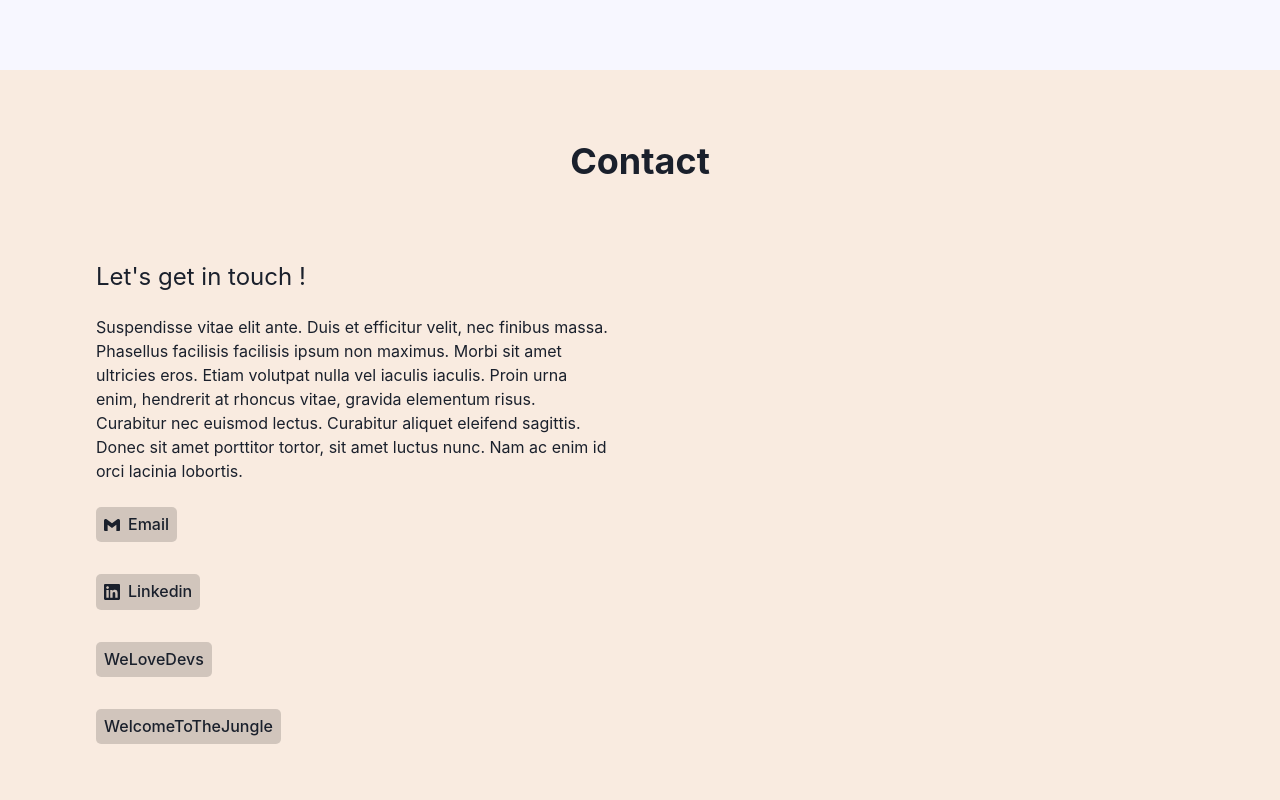
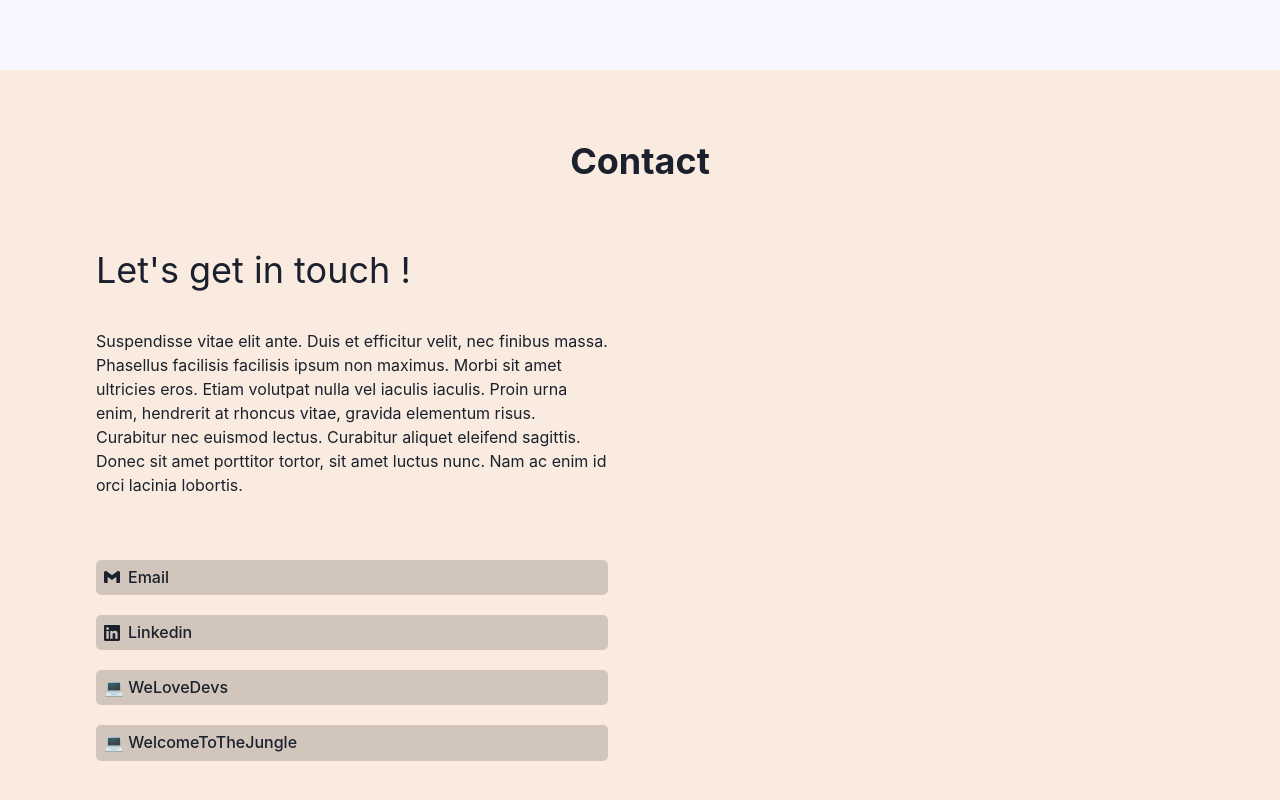
Before and after one commit to Tsuricate/Portfolio, a React (Create React App) app: page / in a window 1280 px wide. Shown: the part 3130-3930 px from the top of the page. Built offline with nearby package versions, Linux system fonts and the light colour scheme.

Commit message:
Fix: Contact page display OK on all devices

```diff
--- a/src/components/ContactContent.js
+++ b/src/components/ContactContent.js
@@ -1,14 +1,20 @@
 import React from 'react';
-import { Flex, Text, SimpleGrid, Stack, Box } from '@chakra-ui/react';
+import { Text, SimpleGrid, Stack, Wrap } from '@chakra-ui/react';
 import SectionContainer from './SectionContainer';
 import SkillTag from './SkillTag';
 
 const ContactContent = () => (
   <SectionContainer bgColor="#F9EBE0" sectionTitle="Contact">
-    <SimpleGrid columns={{ base: 1, lg: 2 }} height="100%">
-      <Flex p={8} direction="column" justifyContent="space-evenly">
-        <Stack direction="column" spacing={{ base: 2, lg: 5 }}>
-          <Text fontSize="2xl">Let&apos;s get in touch !</Text>
+    <SimpleGrid columns={{ base: 1, lg: 2 }} height={{ xl: '100%' }}>
+      <Stack
+        p={{ md: 8 }}
+        direction="column"
+        spacing={{ base: 8, md: 14 }}
+        height={{ xl: '100%' }}
+        justify={{ xl: 'space-evenly' }}
+      >
+        <Stack direction="column" spacing={{ base: 4, md: 8 }}>
+          <Text fontSize={{ base: '2xl', xl: '4xl' }}>Let&apos;s get in touch !</Text>
           <Text>
             Suspendisse vitae elit ante. Duis et efficitur velit, nec finibus massa. Phasellus
             facilisis facilisis ipsum non maximus. Morbi sit amet ultricies eros. Etiam volutpat
@@ -18,21 +24,13 @@ const ContactContent = () => (
             lobortis.
           </Text>
         </Stack>
-        <Stack direction="column" spacing={8}>
-          <Box>
-            <SkillTag name="Email" icon="SiGmail" />
-          </Box>
-          <Box>
-            <SkillTag name="Linkedin" icon="SiLinkedin" />
-          </Box>
-          <Box>
-            <SkillTag name="WeLoveDevs" />
-          </Box>
-          <Box>
-            <SkillTag name="WelcomeToTheJungle" />
-          </Box>
-        </Stack>
-      </Flex>
+        <Wrap direction="column" spacing={{ base: 5 }}>
+          <SkillTag name="Email" icon="SiGmail" />
+          <SkillTag name="Linkedin" icon="SiLinkedin" />
+          <SkillTag name=" 💻 WeLoveDevs" />
+          <SkillTag name=" 💻 WelcomeToTheJungle" />
+        </Wrap>
+      </Stack>
     </SimpleGrid>
   </SectionContainer>
 );
--- a/src/components/ProjectsContent.js
+++ b/src/components/ProjectsContent.js
@@ -49,7 +49,7 @@ const ProjectsContent = () => {
           ))}
         </ChakraCarousel>
       ) : (
-        <Wrap spacing={5} justify="center" align="center" bg="gold" p={3}>
+        <Wrap spacing={5} justify="center" align="center" p={3}>
           {projects.map((project) => (
             <WrapItem key={project.title}>
               <ProjectCard
```
